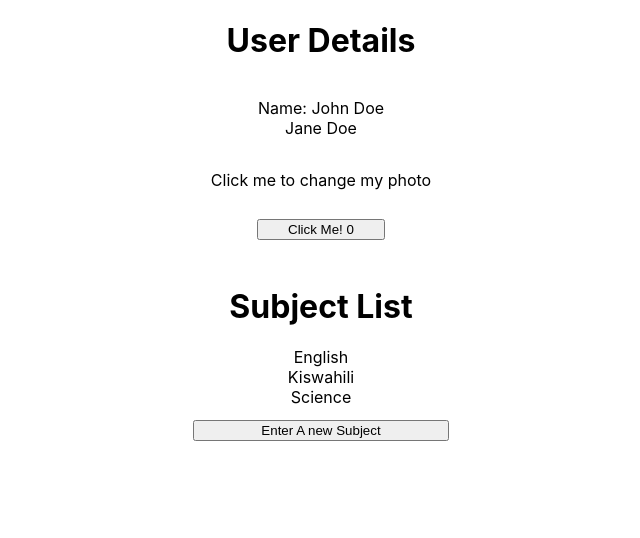
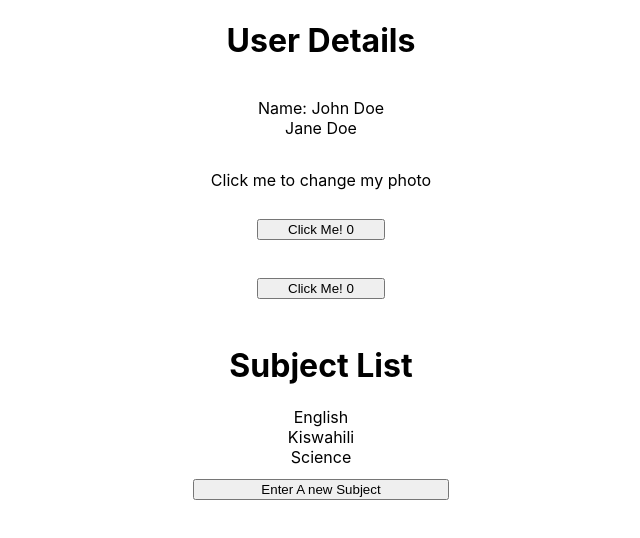
Before and after one commit to AbigaelKirwa/AssignmentProgrammingHomeWork, a React (Create React App) app in the folder homework2-reactdocumentation/: page / in a window 1280 px wide. Shown: the top 538 px of the page, without its empty margins (319-959 px from the left). Built offline with nearby package versions, Linux system fonts and the light colour scheme.

Commit message:
feat(quick start):using Hooks

```diff
--- a/homework2-reactdocumentation/src/App.js
+++ b/homework2-reactdocumentation/src/App.js
@@ -44,6 +44,7 @@ function App() {
           <img className='user_image' src={user.img_source} alt='person'/>
           : null}
           <button onClick={()=>{setCount(count+1)}}>Click Me! {count}</button>
+          <button onClick={()=>{setCount(count+1)}}>Click Me! {count}</button>
         </div>
       )
     }
```
